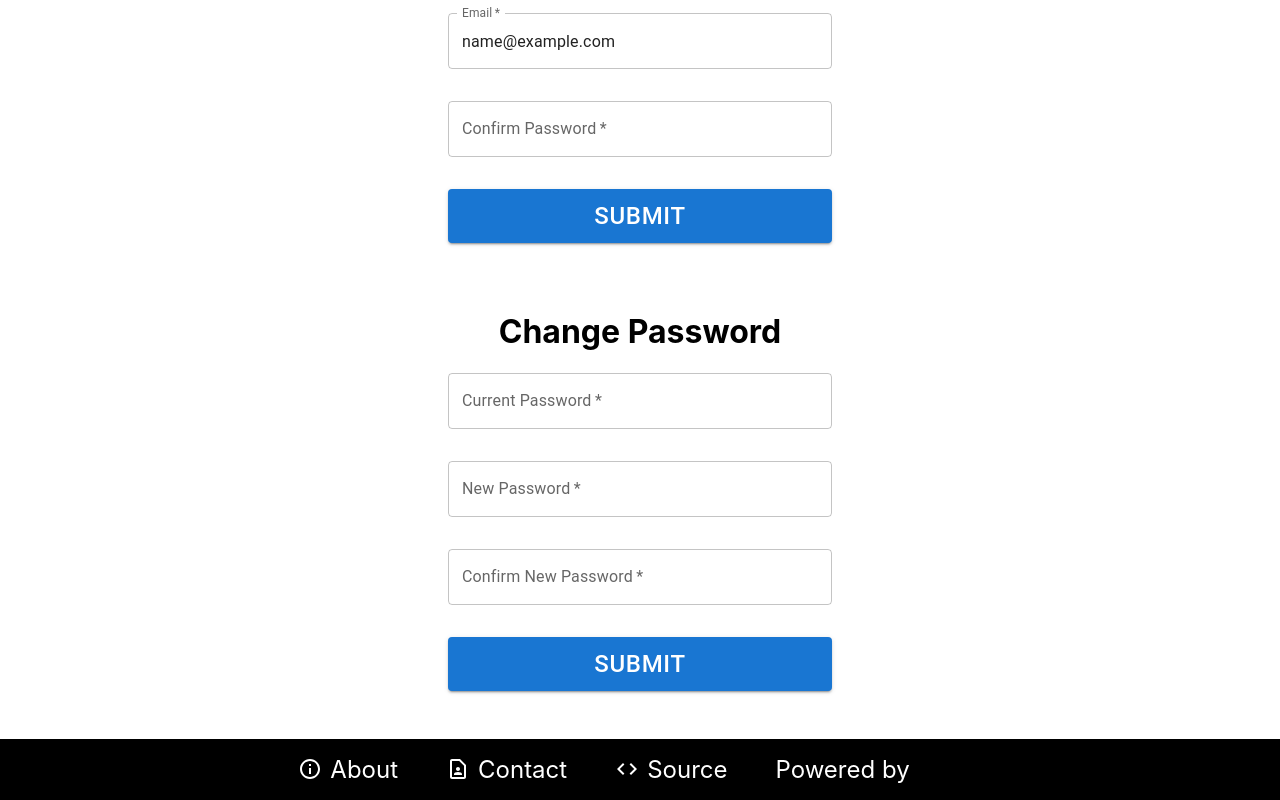
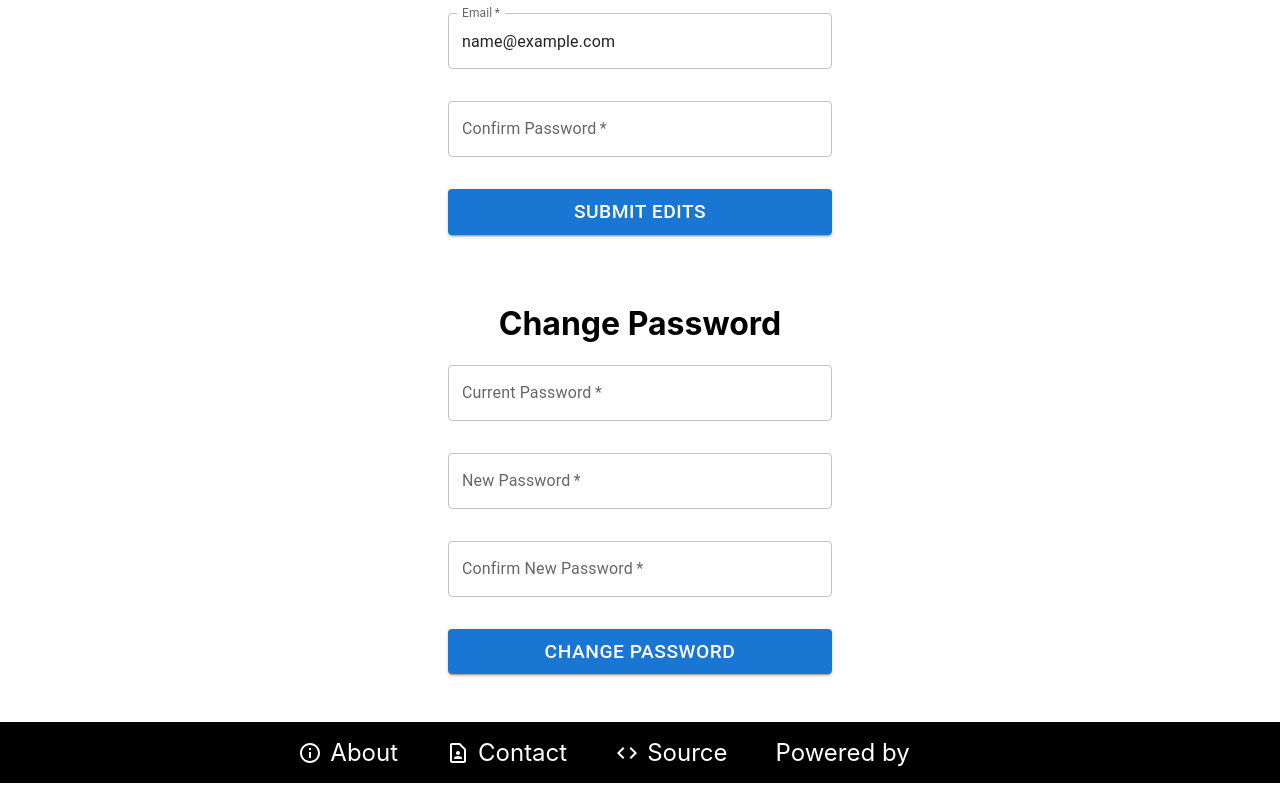
Before and after one commit to Lactantius/ferrivore-frontend, a React (Create React App) app: page /profile in a window 1280 px wide. Shown: the part 415-1215 px from the top of the page. Built offline with nearby package versions, Linux system fonts and the light colour scheme; no server answers; sample sign-in values are in the browser's storage; some icons are missing.

Commit message:
Add description to buttons

```diff
--- a/src/AddIdeaForm.tsx
+++ b/src/AddIdeaForm.tsx
@@ -128,7 +128,7 @@ function AddIdeaForm({ user, token }: AddIdeaFormProps): JSX.Element {
           value={formData.description}
         />
         <Button type="submit" variant="contained">
-          Submit
+          Submit Idea
         </Button>
       </Box>
       {idea ? (
--- a/src/PasswordEditForm.css
+++ b/src/PasswordEditForm.css
@@ -13,7 +13,7 @@
 }
 
 .PasswordEditForm form button {
-  font-size: 1.5rem;
+  font-size: 1.2rem;
 }
 
 @media screen and (min-width: 800px) {
--- a/src/PasswordEditForm.tsx
+++ b/src/PasswordEditForm.tsx
@@ -147,7 +147,7 @@ function PasswordEditForm({
           value={formData.confirmNewPassword}
         />
         <Button type="submit" variant="contained">
-          Submit
+          Change Password
         </Button>
       </Box>
     </div>
--- a/src/ProfileEditForm.css
+++ b/src/ProfileEditForm.css
@@ -13,7 +13,7 @@
 }
 
 .ProfileEditForm form button {
-  font-size: 1.5rem;
+  font-size: 1.2rem;
 }
 
 @media screen and (min-width: 800px) {
--- a/src/ProfileEditForm.tsx
+++ b/src/ProfileEditForm.tsx
@@ -129,7 +129,7 @@ function ProfileEditForm({
           value={formData.password}
         />
         <Button type="submit" variant="contained">
-          Submit
+          Submit Edits
         </Button>
       </Box>
     </div>
```
